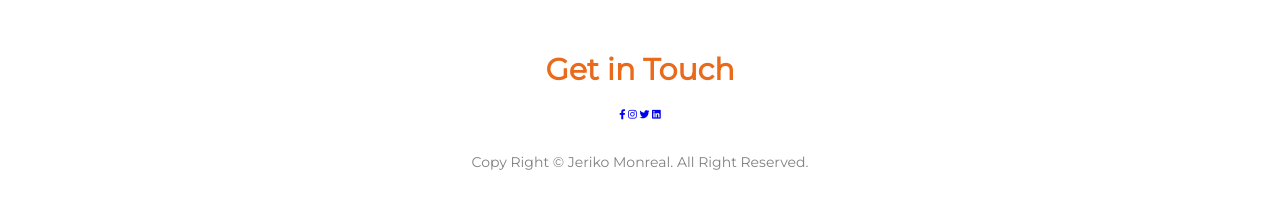
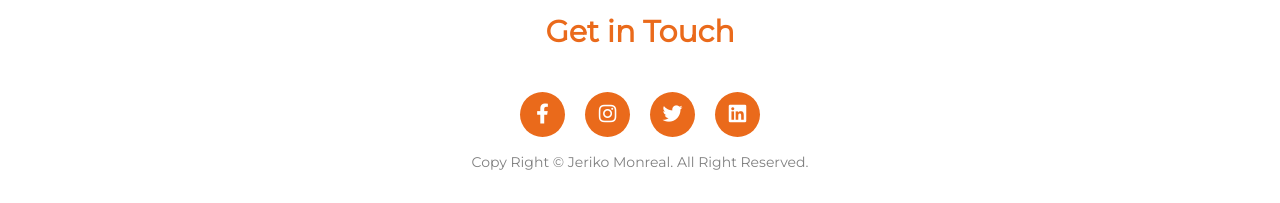
Before and after one commit to monrealljeriko/JERIKO-MONREAL, a plain HTML site: page index.html in a window 1280 px wide. Shown: the part 3294-3497 px from the top of the page. Drawn offline with nearby package versions, Linux system fonts and the light colour scheme.

Commit message:
Update index.html

```diff
--- a/index.html
+++ b/index.html
@@ -132,11 +132,11 @@
     <section id="contact">
         <footer>
             <p>Get in Touch</p>
-            <div>
-                <a href="https://www.facebook.com"><i class="fab fa-facebook-f"></i></a>
-                <a href="https://www.instagram.com"><i class="fab fa-instagram"></i></a>
-                <a href="https://twitter.com"><i class="fab fa-twitter"></i></a>
-                <a href="https://www.linkedin.com/"><i class="fab fa-linkedin"></i></a>
+            <div class="social" data-aos="fade-right" data-aos-delay="50" data-aos-duration="1000">
+                <a href="#"><i class="fab fa-facebook-f"></i></a>
+                <a href="#"><i class="fab fa-instagram"></i></a>
+                <a href="#"><i class="fab fa-twitter"></i></a>
+                <a href="#"><i class="fab fa-linkedin"></i></a>
             </div>
             <p class="end" >Copy Right © Jeriko Monreal. All Right Reserved.</p>
         </footer>
```
